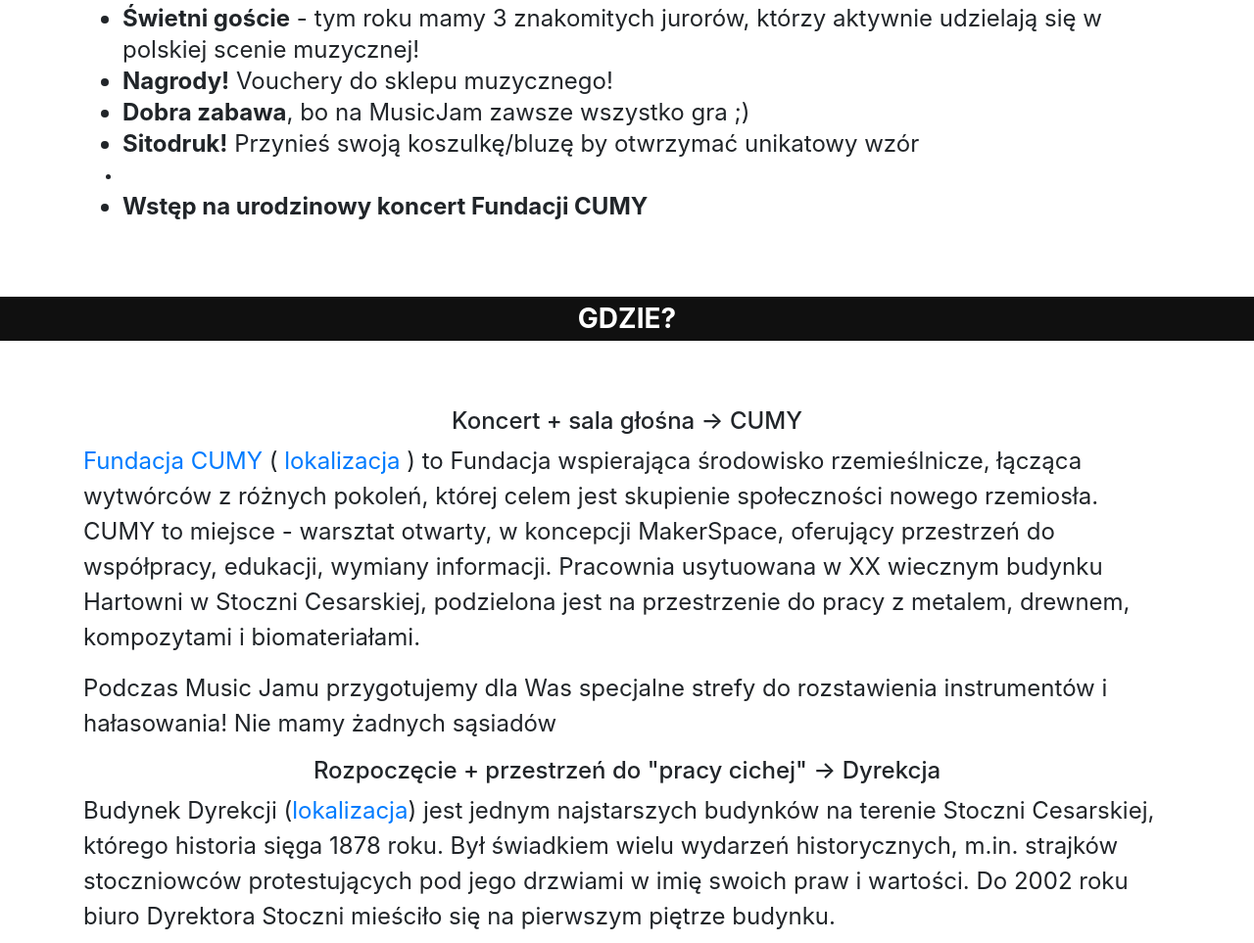
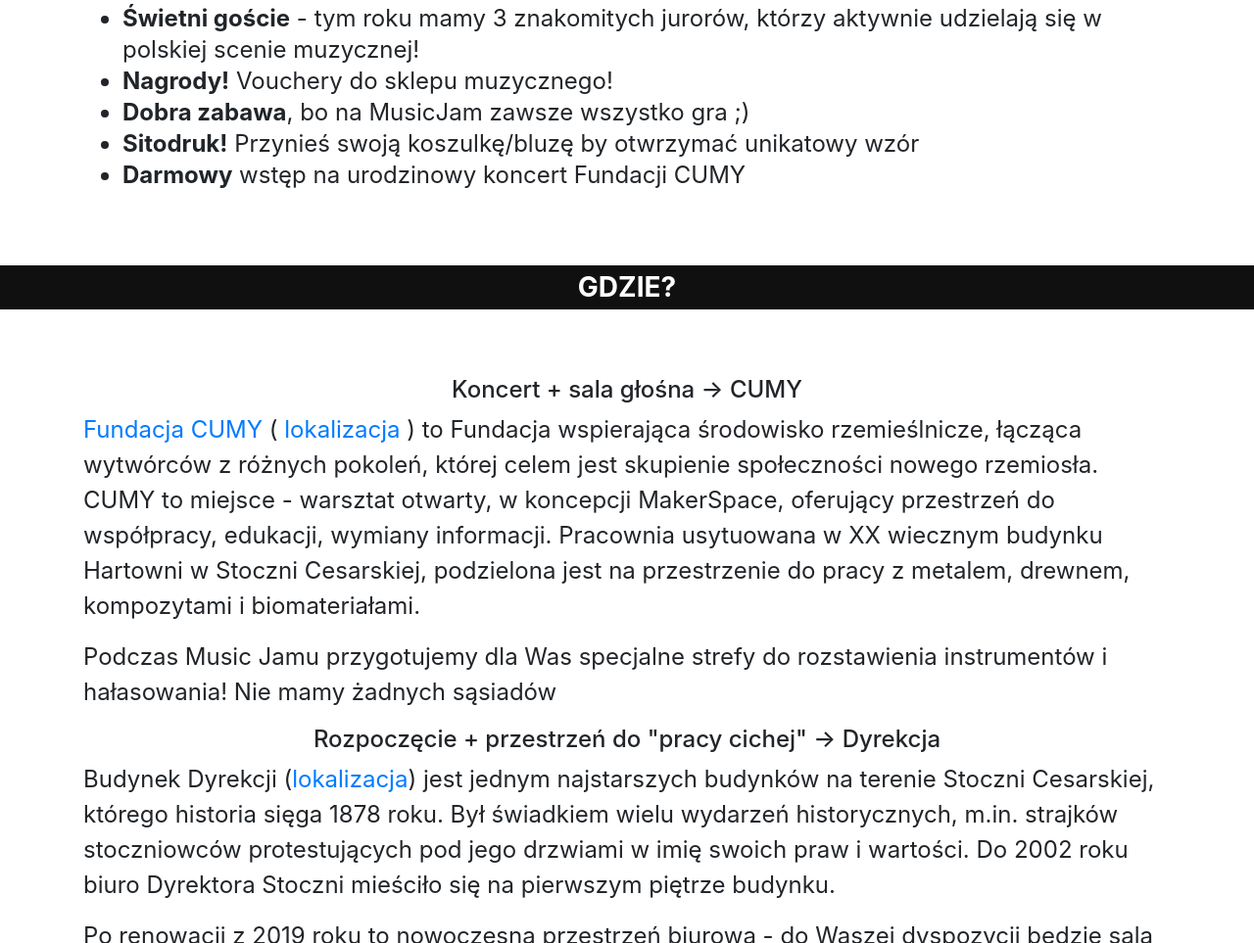
Before and after one commit to Dreat/dreat.github.io, a plain HTML site: page index.html in a window 1280 px wide. Shown: the part 1239-2202 px from the top of the page at 98% size. Drawn offline with Linux system fonts and the light colour scheme.

Commit message:
typo fix

```diff
--- a/index.html
+++ b/index.html
@@ -91,8 +91,8 @@ ul.custom li:before { content: ":computer: ";}
                         <li style="font-size:1.5em"><b>Świetni goście</b> - tym roku mamy 3 znakomitych jurorów, którzy aktywnie udzielają się w polskiej scenie muzycznej!</li>
                         <li style="font-size:1.5em"><b>Nagrody!</b> Vouchery do sklepu muzycznego!</li>
                         <li style="font-size:1.5em"><b>Dobra zabawa</b>, bo na MusicJam zawsze wszystko gra ;) </li>
-                        <li style="font-size:1.5em"><b>Sitodruk!</b> Przynieś swoją koszulkę/bluzę by otwrzymać unikatowy wzór<li>
-                        <li style="font-size:1.5em"><b>Wstęp na urodzinowy koncert Fundacji CUMY</b></li>
+                        <li style="font-size:1.5em"><b>Sitodruk!</b> Przynieś swoją koszulkę/bluzę by otwrzymać unikatowy wzór</li>
+                        <li style="font-size:1.5em"><b>Darmowy</b> wstęp na urodzinowy koncert Fundacji CUMY</li>
                     </ul>
                 </div>
             </div>
```
